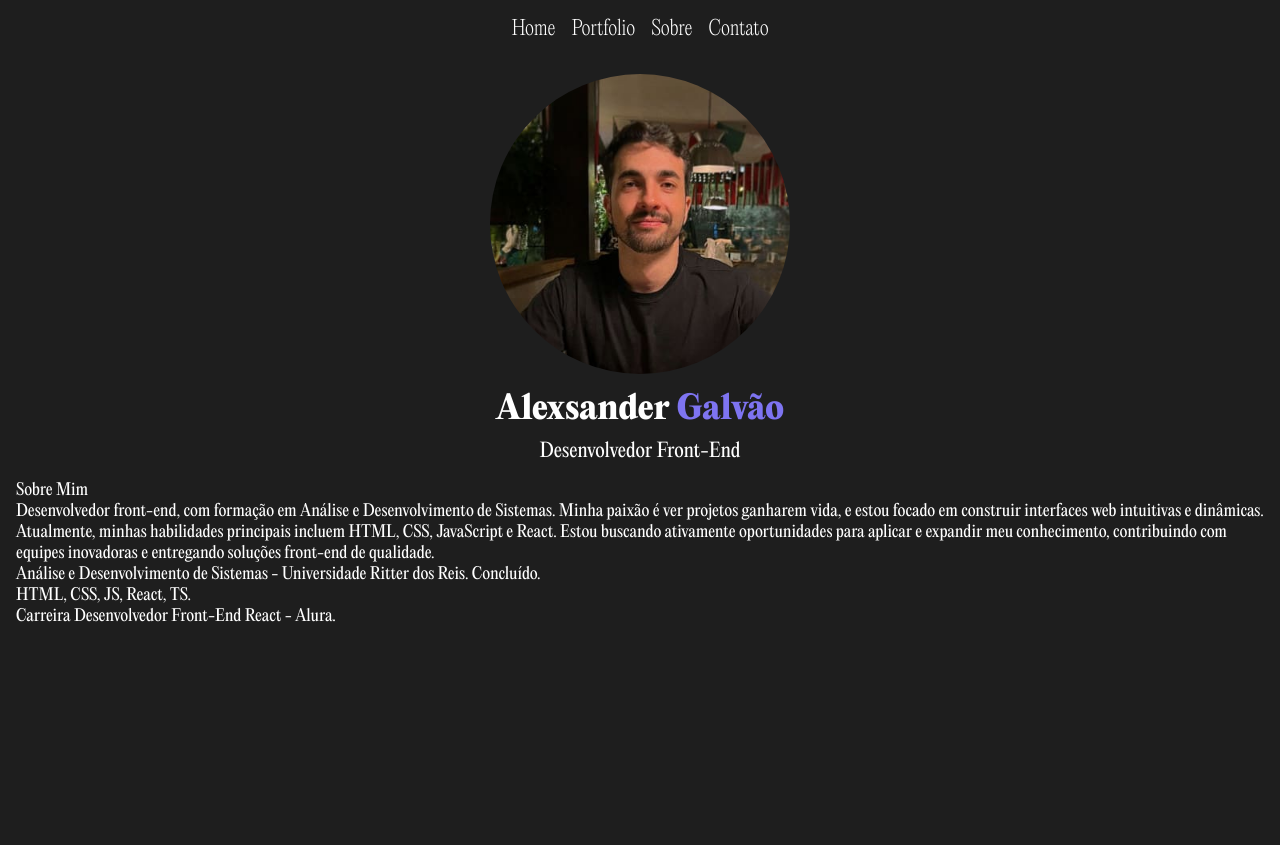
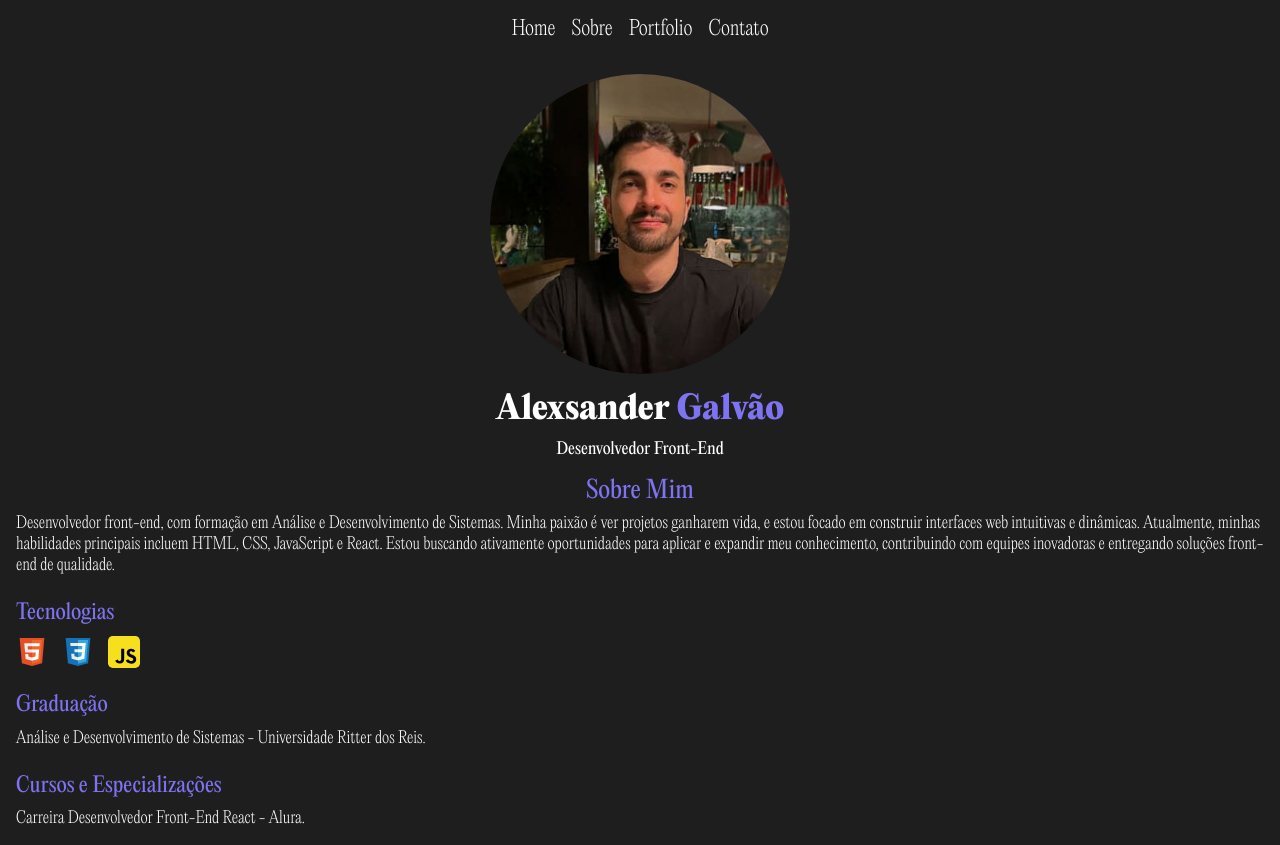
Before and after one commit to AlexsanderGS/portfolio, a plain HTML site: page index.html in a window 1280 px wide. Before the commit the page ends 800 px from the top, so only its background shows below. Drawn offline with Linux system fonts and the light colour scheme.

Commit message:
Ajustando o HTML da seção Sobre Mim, adicionando ícones das tecnologias e estilizando a seção Sobre completa.

```diff
--- a/index.html
+++ b/index.html
@@ -15,8 +15,8 @@
       <nav id="navigation" aria-label="Navegação principal">
         <ul>
           <li><a href="#home">Home</a></li>
+          <li><a href="#about">Sobre</a></li>
           <li><a href="#portfolio">Portfolio</a></li>
-          <li><a href="#about">Sobre</a></li>
           <li><a href="#contact">Contato</a></li>
         </ul>
       </nav>
@@ -38,23 +38,47 @@
       </section>
 
       <section class="about" id="about">
-        <h2>Sobre Mim</h2>
-        <p class="about-description">
-          Desenvolvedor front-end, com formação em Análise e Desenvolvimento de
-          Sistemas. Minha paixão é ver projetos ganharem vida, e estou focado em
-          construir interfaces web intuitivas e dinâmicas. Atualmente, minhas
-          habilidades principais incluem HTML, CSS, JavaScript e React. Estou
-          buscando ativamente oportunidades para aplicar e expandir meu
-          conhecimento, contribuindo com equipes inovadoras e entregando
-          soluções front-end de qualidade.
-        </p>
+        <div class="about-infos">
+          <h2 class="about-title">Sobre Mim</h2>
+          <p class="about-description">
+            Desenvolvedor front-end, com formação em Análise e Desenvolvimento
+            de Sistemas. Minha paixão é ver projetos ganharem vida, e estou
+            focado em construir interfaces web intuitivas e dinâmicas.
+            Atualmente, minhas habilidades principais incluem HTML, CSS,
+            JavaScript e React. Estou buscando ativamente oportunidades para
+            aplicar e expandir meu conhecimento, contribuindo com equipes
+            inovadoras e entregando soluções front-end de qualidade.
+          </p>
+        </div>
 
-        <p class="graduation">
-          Análise e Desenvolvimento de Sistemas - Universidade Ritter dos Reis.
-          Concluído.
-        </p>
-        <p class="technology">HTML, CSS, JS, React, TS.</p>
-        <p class="courses">Carreira Desenvolvedor Front-End React - Alura.</p>
+        <div class="about-technologies">
+          <h3>Tecnologias</h3>
+          <div class="technologies-icons">
+            <img src="./src/assets/icons/html.svg" alt="HTML5" />
+            <img src="./src/assets/icons/css.svg" alt="CSS3" />
+            <img src="./src/assets/icons/javascript.svg" alt="JavaScript" />
+            <img src="./src/assets/icons/react.svg" alt="React" hidden />
+            <img
+              src="./src/assets/icons/typescript.svg"
+              alt="TypeScript"
+              hidden
+            />
+            <img src="./src/assets/icons/node.svg" alt="Node.js" hidden />
+          </div>
+        </div>
+
+        <div class="about-graduation">
+          <h3>Graduação</h3>
+          <p>
+            Análise e Desenvolvimento de Sistemas - Universidade Ritter dos
+            Reis.
+          </p>
+        </div>
+
+        <div class="about-courses">
+          <h3>Cursos e Especializações</h3>
+          <p>Carreira Desenvolvedor Front-End React - Alura.</p>
+        </div>
       </section>
     </main>
   </body>
--- a/src/styles/components/about.css
+++ b/src/styles/components/about.css
@@ -0,0 +1,69 @@
+.about {
+  display: flex;
+  flex-direction: column;
+
+  gap: 1.5rem;
+}
+
+.about-infos {
+  display: flex;
+  flex-direction: column;
+  align-items: center;
+
+  gap: 0.5rem;
+}
+
+.about-infos .about-title {
+  font-size: 1.5rem;
+  font-weight: 400;
+  color: var(--text-secondary);
+}
+
+.about-infos .about-description {
+  font-size: 1rem;
+  font-weight: 200;
+  color: var(--text-primary);
+  line-height: 1.3;
+}
+
+.about-technologies {
+  display: flex;
+  flex-direction: column;
+
+  gap: 0.6rem;
+}
+
+.technologies-icons {
+  display: flex;
+
+  gap: 0.875rem;
+}
+
+.technologies-icons img[hidden] {
+  display: none;
+}
+
+.technologies-icons img {
+  width: 32px;
+  height: 32px;
+}
+
+.about-courses,
+.about-graduation {
+  display: flex;
+  flex-direction: column;
+
+  gap: 0.6rem;
+}
+
+.about h3 {
+  font-size: 1.3rem;
+  font-weight: 400;
+  color: var(--text-secondary);
+}
+
+.about p {
+  font-size: 1rem;
+  font-weight: 200;
+  color: var(--text-primary);
+}
--- a/src/styles/components/profile.css
+++ b/src/styles/components/profile.css
@@ -34,7 +34,7 @@
 }
 
 .profile-infos .profile-description {
-  font-size: 1.2rem;
+  font-size: 1rem;
   font-weight: 400;
   color: var(--text-primary);
 }
```
Also changed, not shown: src/assets/icons/css.svg (added), src/assets/icons/html.svg (added), src/assets/icons/javascript.svg (added), src/assets/icons/node.svg (added), src/assets/icons/react.svg (added), src/assets/icons/typescript.svg (added).
